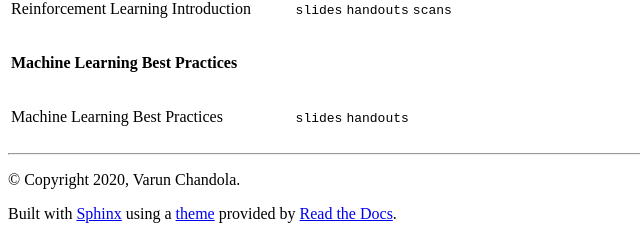
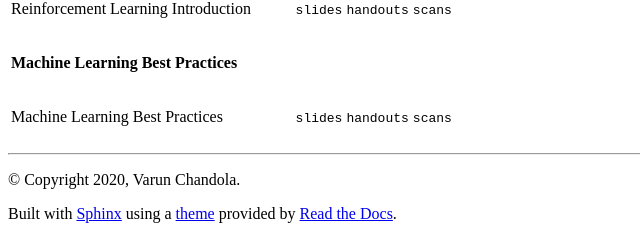
Before and after one commit to ubdsgroup/mlcourse-ub, a Sphinx documentation site: the page built from source/docs.rst, in a window 1280 px wide. Shown: the part 1773-2001 px from the top of the page, without its empty margins (0-640 px from the left). Built offline with Sphinx 7.4.7 and the Read the Docs theme 2.0.0, drawn with Linux system fonts in a browser that asks for light colours.

Commit message:
adding scans

```diff
--- a/source/docs.rst
+++ b/source/docs.rst
@@ -67,4 +67,4 @@ Documents
    * - **Machine Learning Best Practices**
      -
    * - Machine Learning Best Practices
-     - :download:`slides <ml-advice-beamer.pdf>` :download:`handouts <ml-advice-handout.pdf>`
+     - :download:`slides <ml-advice-beamer.pdf>` :download:`handouts <ml-advice-handout.pdf>` :download:`scans <ml-advice-scans.pdf>`
```
Also changed, not shown: 1 other file.
